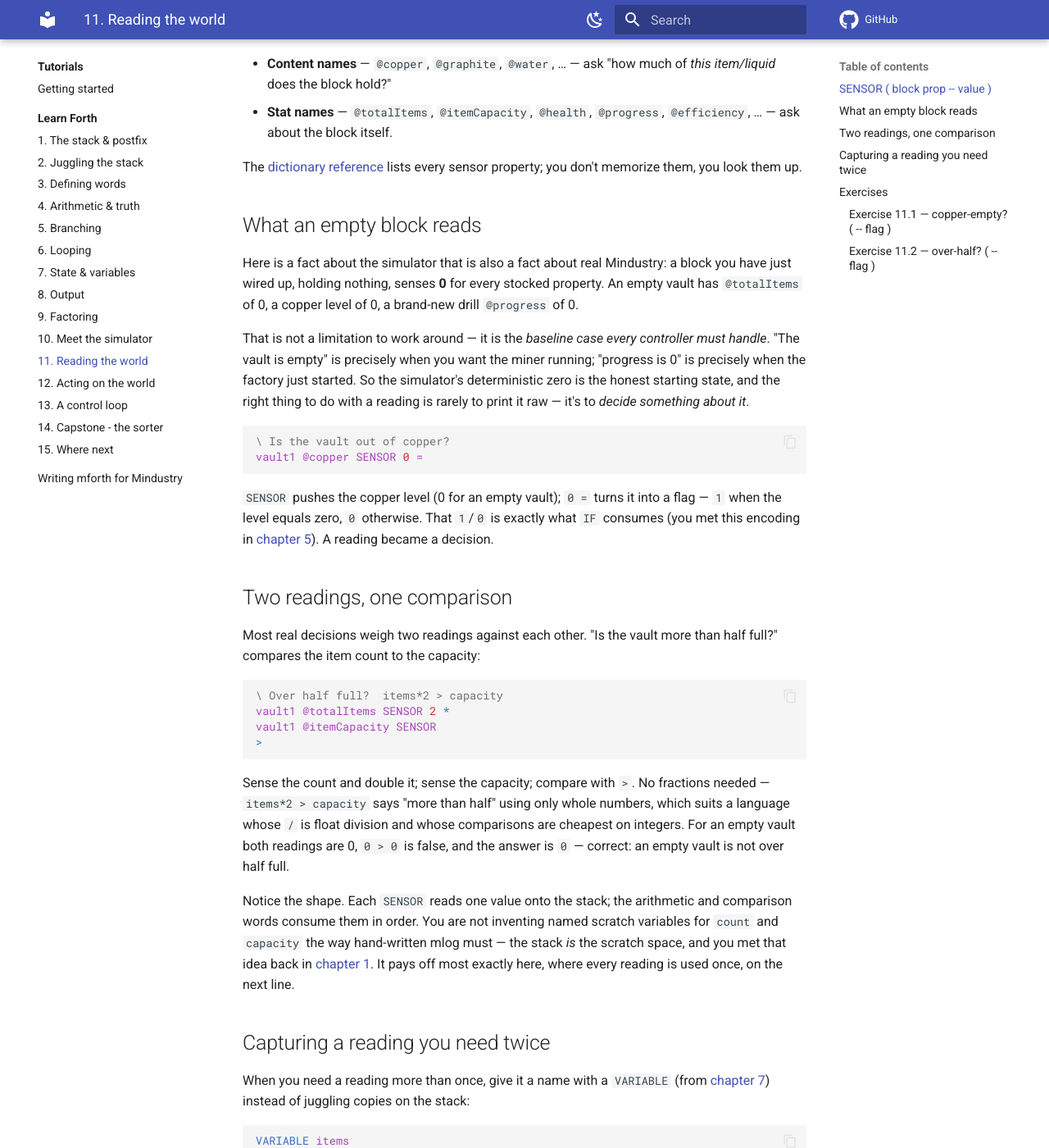
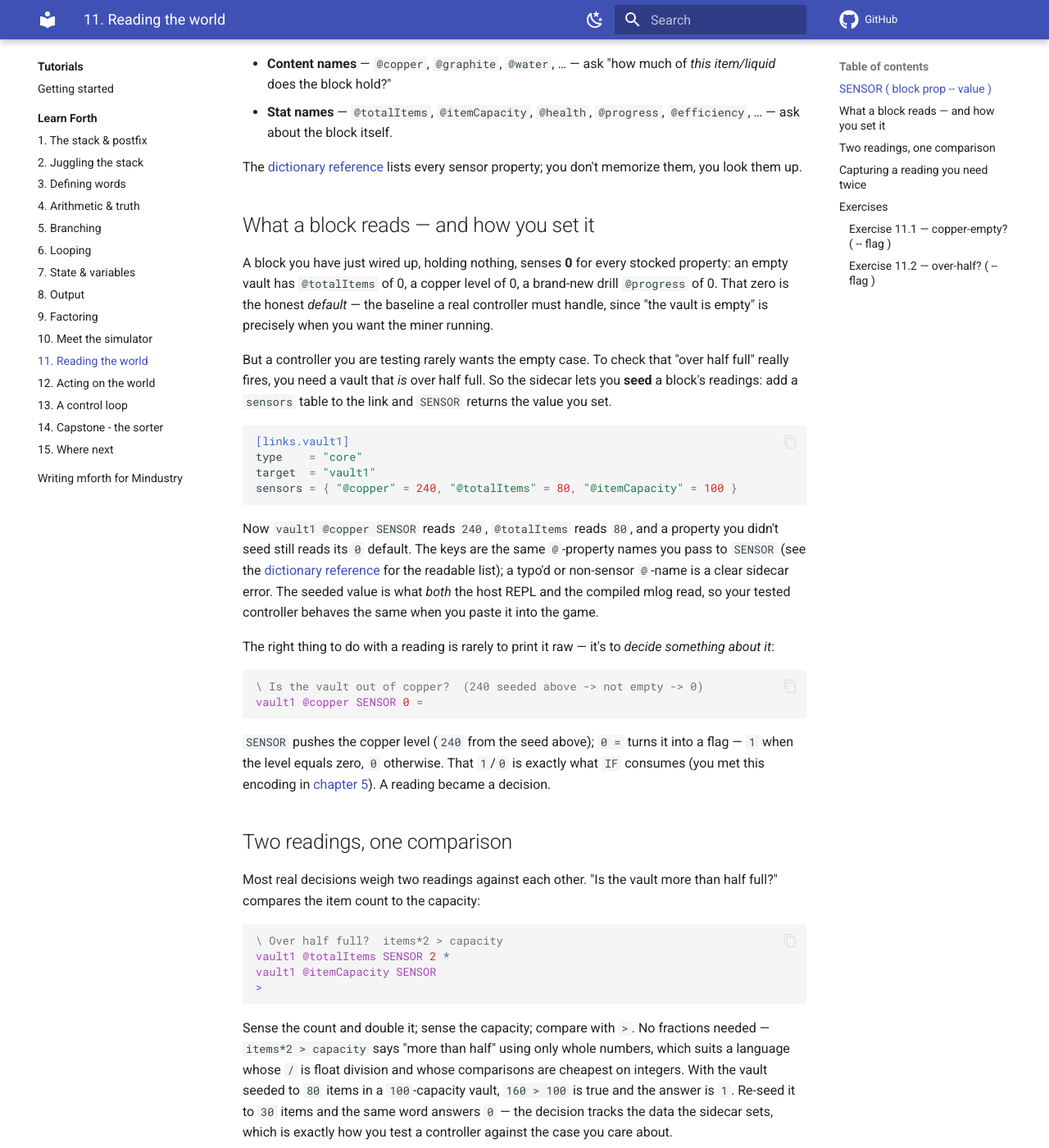
Before and after one commit to fkberthold/mforth, an MkDocs documentation site: the page built from docs/tutorials/learn-forth/11-sensing.md, in a window 1280 px wide and 1400 px high, scrolled down 774 px. Shown: the whole window at 82% size. Built offline with MkDocs 1.6.1 and Material for MkDocs 9.7.7, drawn with Linux system fonts in a browser that asks for light colours; comment, search, counter and statistics services are not loaded; some of the changed text lies outside the part shown.

Commit message:
mforth-0pg: sidecar SENSOR-value seeding + richer Part II exercises
Extend the .world.toml LinkSpec with an optional per-link
`sensors = { "@prop" = value }` table that seeds initial sensor
readings. build_world copies the seeds into Block.state, which is the
single world factory BOTH the host REPL runner and the equivalence
harness's mlog path call — so host SENSOR and the compiled `sensor`
instruction read the same value, preserving REPL<->mlog equivalence.

- sidecar.py: parse + validate `sensors` (keys must be SENSOR-readable
  @-names via dictionary.sensor_readable_names(); values numeric).
- dictionary.py: new public sensor_readable_names() allow-list (items +
  liquids + sensor-props), anchoring sidecar validation to the dictionary.
- runner.build_world: seed Block.state[@prop] from spec.sensors.
- equivalence gate: tests/integration/fixtures/equivalence/sensor_seeded.*
  seeds 80/100, senses + decides over-half, host events == mlog events.
- exercises: sim-101/03-06 now seed real readings (decisions react to
  sidecar data, not the empty-block 0.0); new sim-102/06-sensed-pump
  closes the sense->decide->act loop on a seeded liquid level.
- docs: sidecar-schema.md documents `sensors` + 4 error paths;
  11-sensing.md / 12-controlling.md corrected (SENSOR no longer 'always 0').

Full suite 1405 passed, 1 skipped. All sim solutions pass `mforth check`.

Co-Authored-By: Claude Opus 4.8 (1M context) <noreply@anthropic.com>

````diff
--- a/docs/tutorials/learn-forth/11-sensing.md
+++ b/docs/tutorials/learn-forth/11-sensing.md
@@ -39,28 +39,45 @@ show up here:
 The [dictionary reference](../../reference/dictionary.md) lists every
 sensor property; you don't memorize them, you look them up.
 
-## What an empty block reads
+## What a block reads — and how you set it
 
-Here is a fact about the simulator that is also a fact about real
-Mindustry: a block you have just wired up, holding nothing, senses **0**
-for every stocked property. An empty vault has `@totalItems` of 0, a
-copper level of 0, a brand-new drill `@progress` of 0.
+A block you have just wired up, holding nothing, senses **0** for every
+stocked property: an empty vault has `@totalItems` of 0, a copper level
+of 0, a brand-new drill `@progress` of 0. That zero is the honest
+*default* — the baseline a real controller must handle, since "the vault
+is empty" is precisely when you want the miner running.
 
-That is not a limitation to work around — it is the *baseline case every
-controller must handle*. "The vault is empty" is precisely when you want
-the miner running; "progress is 0" is precisely when the factory just
-started. So the simulator's deterministic zero is the honest starting
-state, and the right thing to do with a reading is rarely to print it
-raw — it's to *decide something about it*.
+But a controller you are testing rarely wants the empty case. To check
+that "over half full" really fires, you need a vault that *is* over half
+full. So the sidecar lets you **seed** a block's readings: add a `sensors`
+table to the link and `SENSOR` returns the value you set.
+
+```toml
+[links.vault1]
+type    = "core"
+target  = "vault1"
+sensors = { "@copper" = 240, "@totalItems" = 80, "@itemCapacity" = 100 }
+```
+
+Now `vault1 @copper SENSOR` reads `240`, `@totalItems` reads `80`, and a
+property you didn't seed still reads its `0` default. The keys are the
+same `@`-property names you pass to `SENSOR` (see the
+[dictionary reference](../../reference/dictionary.md) for the readable
+list); a typo'd or non-sensor `@`-name is a clear sidecar error. The
+seeded value is what *both* the host REPL and the compiled mlog read, so
+your tested controller behaves the same when you paste it into the game.
+
+The right thing to do with a reading is rarely to print it raw — it's to
+*decide something about it*:
 
 ```forth
-\ Is the vault out of copper?
+\ Is the vault out of copper?  (240 seeded above -> not empty -> 0)
 vault1 @copper SENSOR 0 =
 ```
 
-`SENSOR` pushes the copper level (0 for an empty vault); `0 =` turns it
-into a flag — `1` when the level equals zero, `0` otherwise. That `1`/`0`
-is exactly what `IF` consumes (you met this encoding in
+`SENSOR` pushes the copper level (`240` from the seed above); `0 =` turns
+it into a flag — `1` when the level equals zero, `0` otherwise. That
+`1`/`0` is exactly what `IF` consumes (you met this encoding in
 [chapter 5](./05-branching.md)). A reading became a decision.
 
 ## Two readings, one comparison
@@ -78,9 +95,11 @@ vault1 @itemCapacity SENSOR
 Sense the count and double it; sense the capacity; compare with `>`. No
 fractions needed — `items*2 > capacity` says "more than half" using only
 whole numbers, which suits a language whose `/` is float division and
-whose comparisons are cheapest on integers. For an empty vault both
-readings are 0, `0 > 0` is false, and the answer is `0` — correct: an
-empty vault is not over half full.
+whose comparisons are cheapest on integers. With the vault seeded to `80`
+items in a `100`-capacity vault, `160 > 100` is true and the answer is
+`1`. Re-seed it to `30` items and the same word answers `0` — the
+decision tracks the data the sidecar sets, which is exactly how you test
+a controller against the case you care about.
 
 Notice the shape. Each `SENSOR` reads one value onto the stack; the
 arithmetic and comparison words consume them in order. You are not
@@ -110,13 +129,16 @@ for one used twice or more, the name reads better than a stack of `DUP`s.
 Same flow as chapter 10: write a `.fs` starting with the
 `\ @exercise <id>` marker, run `mforth check <file>`, look for the `✓`.
 `--scaffold <id>` gives you a stub; `--solution <id>` reveals the answer.
-Both exercises bundle a sidecar binding `vault1` to a core block, so you
-don't write a `.world.toml`.
+Both exercises bundle a sidecar that binds `vault1` to a core block **and
+seeds its readings** (a stocked copper level for 11.1, an `80`-of-`100`
+vault for 11.2), so your word senses real data — no `.world.toml` to
+write.
 
 ### Exercise 11.1 — `copper-empty?` ( -- flag )
 
 `SENSOR` the `@copper` level of `vault1` and leave `1` if it is empty
-(level = 0), else `0`.
+(level = 0), else `0`. (The vault is seeded with copper, so it is *not*
+empty — the checker expects `0`.)
 
 ```
 \ @exercise sim-101/03-sense-empty
@@ -133,8 +155,8 @@ mforth check copper-empty.fs
 ### Exercise 11.2 — `over-half?` ( -- flag )
 
 `SENSOR` `vault1`'s `@totalItems` and `@itemCapacity`; leave `1` if
-`items * 2 > capacity`, else `0`. (For the empty vault the checker hands
-you, the answer is `0`.)
+`items * 2 > capacity`, else `0`. (The checker seeds an `80`-of-`100`
+vault — over half full — so the answer is `1`.)
 
 ```
 \ @exercise sim-101/04-half-full
````
Also changed, not shown: docs/reference/sidecar-schema.md (+77 -1 lines), docs/tutorials/learn-forth/12-controlling.md (+11 -5 lines), src/mforth/exercises/sim-101/03-sense-empty.spec.toml (+11 -10 lines), src/mforth/exercises/sim-101/04-half-full.spec.toml (+9 -7 lines), src/mforth/exercises/sim-101/05-decide.spec.toml (+12 -8 lines), src/mforth/exercises/sim-101/06-act.spec.toml (+14 -5 lines), src/mforth/exercises/sim-102/06-sensed-pump.spec.toml (added, +29 -0 lines), 8 other files.
